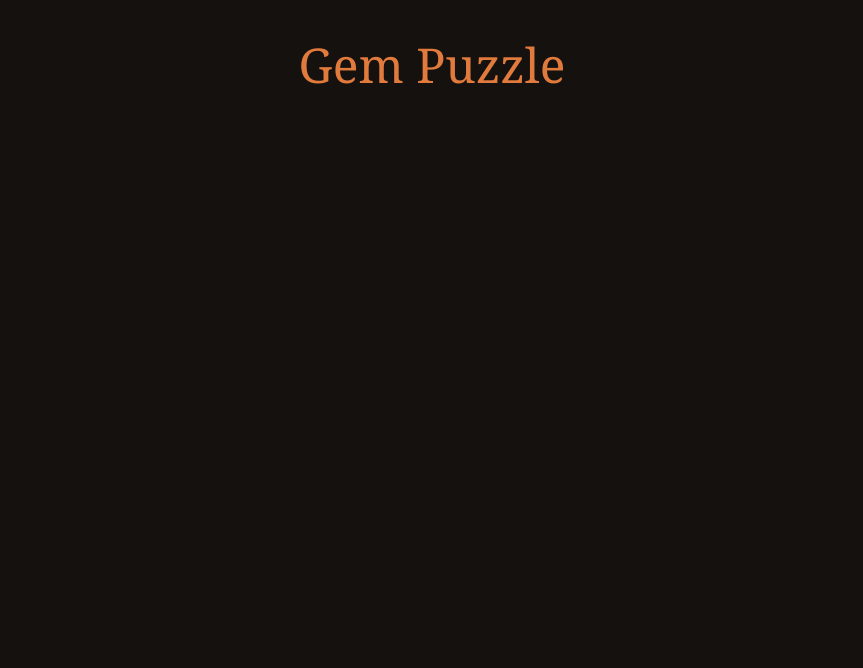
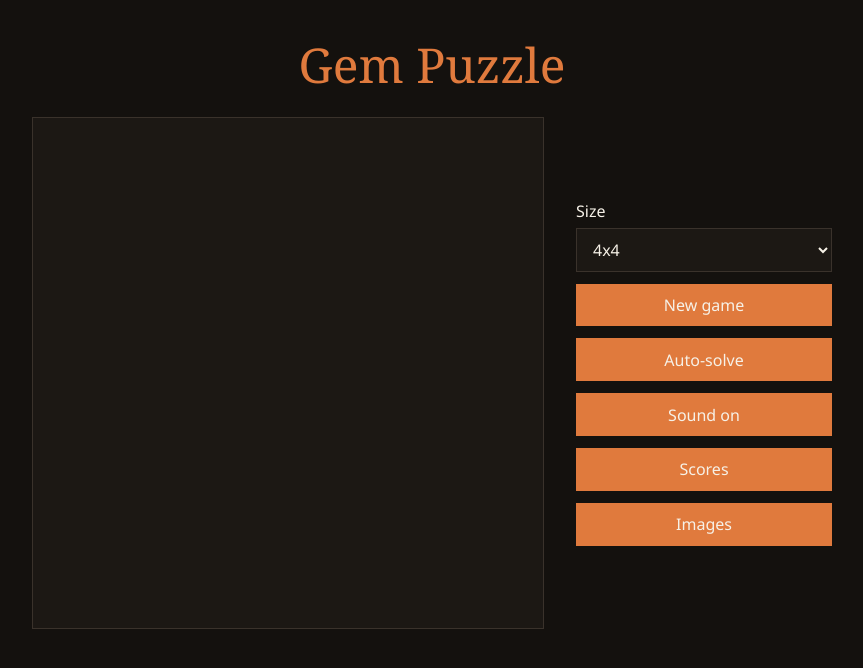
Before and after one commit to rdog49/gem-puzzle-harness, a website built with webpack: page src/index.html in a window 1280 px wide. Shown: the whole page, without its empty margins (208-1071 px from the left). Built offline with nearby package versions, Linux system fonts and the light colour scheme.

Commit message:
feat: GP-02 responsive shell
Co-authored-by: Cursor <cursoragent@cursor.com>

```diff
--- a/src/modules/page/page.css
+++ b/src/modules/page/page.css
@@ -1,9 +1,128 @@
+.app {
+  display: flex;
+  flex-direction: column;
+  align-items: center;
+  width: 100%;
+  min-height: 100%;
+  padding: 0 1rem 2rem;
+}
+
 .page__title {
   margin: 0;
-  padding: 2rem 1rem;
+  padding: 2rem 0 1.25rem;
   color: #e07a3d;
   font-family: Georgia, 'Times New Roman', serif;
   font-size: 3rem;
   font-weight: 400;
   text-align: center;
 }
+
+.menu-toggle {
+  display: none;
+  margin: 0 0 1rem;
+  border: 0;
+  background: #e07a3d;
+  color: #f6f1e7;
+  font-family: 'Segoe UI', Roboto, Helvetica, Arial, sans-serif;
+  font-size: 1rem;
+  padding: 0.65rem 1.25rem;
+  cursor: pointer;
+}
+
+.app__main {
+  display: flex;
+  flex-direction: column;
+  align-items: center;
+  gap: 1.5rem;
+  width: 100%;
+}
+
+.board {
+  width: min(100%, 28rem);
+  aspect-ratio: 1;
+  background: #1c1814;
+  border: 1px solid #3a322b;
+}
+
+.controls {
+  display: flex;
+  flex-direction: column;
+  gap: 0.75rem;
+  width: min(100%, 16rem);
+}
+
+.controls__size {
+  display: flex;
+  flex-direction: column;
+  gap: 0.35rem;
+  color: #f6f1e7;
+  font-family: 'Segoe UI', Roboto, Helvetica, Arial, sans-serif;
+}
+
+.controls__select,
+.controls__action {
+  width: 100%;
+  font-family: 'Segoe UI', Roboto, Helvetica, Arial, sans-serif;
+  font-size: 1rem;
+}
+
+.controls__select {
+  background: #1c1814;
+  color: #f6f1e7;
+  border: 1px solid #3a322b;
+  padding: 0.55rem 0.75rem;
+}
+
+.controls__action {
+  border: 0;
+  background: #e07a3d;
+  color: #f6f1e7;
+  padding: 0.65rem 1rem;
+  cursor: pointer;
+}
+
+@media (max-width: 767px) {
+  .menu-toggle {
+    display: inline-block;
+  }
+
+  .controls {
+    display: none;
+    order: -1;
+    width: 100%;
+  }
+
+  .app--menu-open .controls {
+    display: flex;
+  }
+
+  .board {
+    width: 100%;
+  }
+}
+
+@media (min-width: 768px) {
+  .board {
+    width: min(100%, 32rem);
+  }
+}
+
+@media (min-width: 1280px) {
+  .app__main {
+    flex-direction: row;
+    align-items: center;
+    justify-content: center;
+    gap: 2rem;
+    max-width: 72rem;
+  }
+
+  .board {
+    width: min(32rem, 70vh);
+    flex: 0 0 auto;
+  }
+
+  .controls {
+    width: 16rem;
+    flex: 0 0 auto;
+  }
+}
--- a/src/modules/page/page.js
+++ b/src/modules/page/page.js
@@ -1,11 +1,80 @@
 import './page.css';
+
+const SIZES = ['3x3', '4x4', '5x5', '6x6', '7x7', '8x8'];
 
 export default class Page {
   constructor(root) {
     this.root = root;
+    this.menuOpen = false;
+    this.root.classList.add('app');
+
     this.title = document.createElement('h1');
     this.title.className = 'page__title';
     this.title.textContent = 'Gem Puzzle';
-    this.root.append(this.title);
+
+    this.menuToggle = document.createElement('button');
+    this.menuToggle.id = 'menu-toggle';
+    this.menuToggle.className = 'menu-toggle';
+    this.menuToggle.type = 'button';
+    this.menuToggle.textContent = 'Menu';
+    this.menuToggle.setAttribute('aria-expanded', 'false');
+    this.menuToggle.setAttribute('aria-controls', 'controls');
+
+    this.main = document.createElement('div');
+    this.main.className = 'app__main';
+
+    this.board = document.createElement('div');
+    this.board.id = 'board';
+    this.board.className = 'board';
+
+    this.controls = document.createElement('div');
+    this.controls.id = 'controls';
+    this.controls.className = 'controls';
+
+    this.sizeSelect = document.createElement('select');
+    this.sizeSelect.id = 'size-select';
+    this.sizeSelect.className = 'controls__select';
+    SIZES.forEach((size) => {
+      const option = document.createElement('option');
+      option.value = size;
+      option.textContent = size;
+      option.selected = size === '4x4';
+      this.sizeSelect.append(option);
+    });
+
+    this.sizeLabel = document.createElement('label');
+    this.sizeLabel.className = 'controls__size';
+    this.sizeLabel.append('Size', this.sizeSelect);
+    this.controls.append(this.sizeLabel);
+
+    this.newGame = this.createAction('new-game', 'New game');
+    this.autoSolve = this.createAction('auto-solve', 'Auto-solve');
+    this.soundToggle = this.createAction('sound-toggle', 'Sound on');
+    this.soundToggle.setAttribute('aria-pressed', 'true');
+    this.scoresToggle = this.createAction('scores-toggle', 'Scores');
+    this.imagesToggle = this.createAction('images-toggle', 'Images');
+
+    this.main.append(this.board, this.controls);
+    this.root.append(this.title, this.menuToggle, this.main);
+
+    this.menuToggle.addEventListener('click', () => {
+      this.toggleMenu();
+    });
+  }
+
+  createAction(id, label) {
+    const button = document.createElement('button');
+    button.id = id;
+    button.type = 'button';
+    button.className = 'controls__action';
+    button.textContent = label;
+    this.controls.append(button);
+    return button;
+  }
+
+  toggleMenu() {
+    this.menuOpen = !this.menuOpen;
+    this.root.classList.toggle('app--menu-open', this.menuOpen);
+    this.menuToggle.setAttribute('aria-expanded', String(this.menuOpen));
   }
 }
```
Also changed, not shown: CHANGELOG.md.
